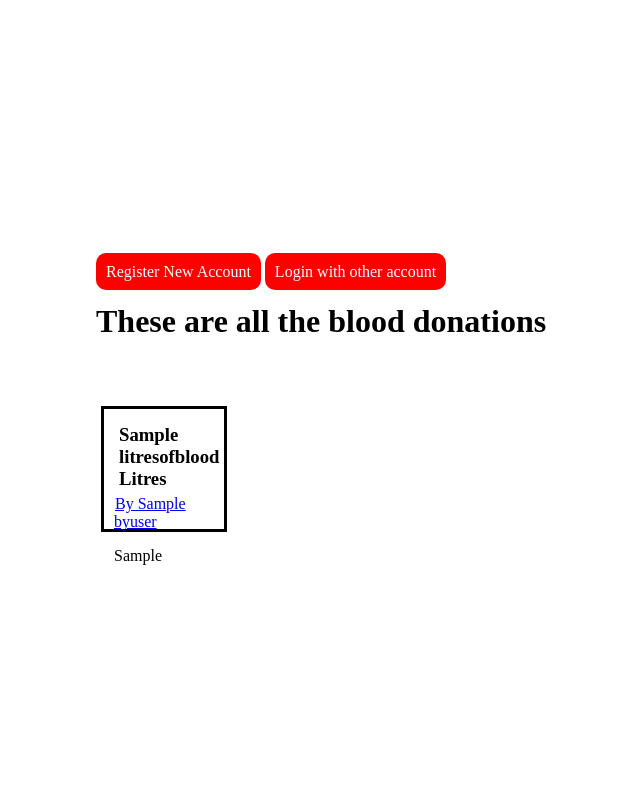
After one commit to pathaksoham2003/Django, a Django app: template blood_donation/members/templates/all_blogs.html in a window 1280 px wide. The commit adds this page. Shown: the whole page, without its empty margins (32-672 px from the left). Run offline with Django 4.2, Linux system fonts and the light colour scheme; the template is opened without the code that fills it: most values are stand-ins (such as "Sample title", 1, 10 or a date in 2020).

Commit message:
Updated the code base

```diff
--- a/blood_donation/members/models.py
+++ b/blood_donation/members/models.py
@@ -7,3 +7,9 @@ class Users(models.Model):
     email = models.CharField(null=True, max_length=50)
     password = models.CharField(null=True,max_length=25)
     phone = models.IntegerField(null=True)
+
+class Bloods(models.Model):
+    byid = models.IntegerField(null=True)
+    byuser = models.CharField(null=True,max_length=25)
+    litresofblood = models.IntegerField(null=True)
+    bloodGroup = models.CharField(null=True,max_length=10)
--- /dev/null
+++ b/blood_donation/members/static/all_blogs.css
@@ -0,0 +1,51 @@
+html{
+    margin:0;
+    padding:0;
+}
+body{
+    width:100%;
+    margin:0;
+    padding:0;
+    min-height:100vh;
+    display: flex;
+    align-items: center;
+    justify-content: center;
+    flex-direction: column;
+}
+.login{
+    color:white;
+    text-decoration: none;
+   background-color: red; width:200px;
+    padding: 10px;
+    border-radius: 10px;
+}
+
+body > div {
+    padding:20px;
+    width:80%;
+}
+body > div:nth-child(2){
+    display: flex;
+    justify-content: flex-start;
+    align-items: flex-start;
+}
+.card{
+    border: 3px solid black;
+    padding:10px;
+    margin:5px;
+    width:100px;
+    height: 100px;
+}
+
+.card > h3{
+    margin:5px;
+}
+
+.card > a{
+    margin : 2px 1px;
+}
+
+p {
+    width:100%;
+    overflow: hidden;
+}
--- /dev/null
+++ b/blood_donation/members/templates/all_blogs.html
@@ -0,0 +1,33 @@
+{% load static %}
+<!DOCTYPE html>
+<!--[if lt IE 7]>      <html class="no-js lt-ie9 lt-ie8 lt-ie7"> <![endif]-->
+<!--[if IE 7]>         <html class="no-js lt-ie9 lt-ie8"> <![endif]-->
+<!--[if IE 8]>         <html class="no-js lt-ie9"> <![endif]-->
+<!--[if gt IE 8]>      <html class="no-js"> <!--<![endif]-->
+<html>
+    <head>
+        <meta charset="utf-8">
+        <meta http-equiv="X-UA-Compatible" content="IE=edge">
+        <title>all blogs</title>
+        <meta name="description" content="">
+        <meta name="viewport" content="width=device-width, initial-scale=1">
+        <link rel="stylesheet" href="{% static 'all_blogs.css' %}">
+    </head>
+    <body>
+        <div>
+        <a class="login" href="/register">Register New Account</a>
+        <a class="login" href="/login">Login with other account</a>
+        <h1> These are all the blood donations</h1>
+        </div>
+        <div class="contain">
+        {% for x in context %}
+        <div class="card">
+        <h3>{{x.litresofblood}} Litres</h3>
+        <a href="/profile/{{ x.byid }}">By {{x.byuser}}</a>
+        <p>{{x.bloodGroup}}</p>
+        <br/>
+        </div>
+        {% endfor %}
+    </div>
+    </body>
+</html>
--- a/blood_donation/members/templates/login.html
+++ b/blood_donation/members/templates/login.html
@@ -15,7 +15,7 @@
             <input name="email" placeholder="Email"/>
             <input name="password" placeholder="Password"/>
             <button type="submit">LOGIN</button>
-            <a >If you don't have an account</a>
+            <a href="/register">If you don't have an account</a>
         </form>
 </body>
 </html>
--- a/blood_donation/members/templates/register.html
+++ b/blood_donation/members/templates/register.html
@@ -8,7 +8,7 @@
     <link rel="stylesheet" href="{% static 'register.css' %}">
 </head>
 <body>
-    <form action="/profile" method="POST">
+    <form action="/registeruser" method="POST">
         {% csrf_token %}
         <h1>Register</h1>
         <h3>{{message}}</h3>
--- a/blood_donation/members/urls.py
+++ b/blood_donation/members/urls.py
@@ -2,9 +2,12 @@ from django.urls import path
 from . import views
 
 urlpatterns = [
-    path("",views.index,name="index"),
+    path("",views.all_blogs,name="all_blogs"),
     path('login/', views.login , name ="login"),
     path("checkuser",views.checkuser, name="profile"),
     path('register/',views.register , name="register"),
     path("registeruser",views.registeruser, name="profile"),
+    path("profile/<int:id>",views.profile,name="profile_details"),
+    path("create_blog/<str:name>/<int:id>",views.create_blog,name="create_blog"),
+    path("insert_blog/<str:name>/<int:id>",views.insert_blog,name="insert_blog"),
 ]
```
Also changed, not shown: blood_donation/members/static/master.css (deleted, +0 -12 lines), blood_donation/members/static/profile.css (added, +33 -0 lines), blood_donation/members/templates/create_blog.html (added, +24 -0 lines), blood_donation/members/templates/profile.html (+16 -5 lines), blood_donation/members/views.py (+34 -25 lines), blood_donation/members/migrations/0007_bloods.py (added), blood_donation/members/migrations/0008_rename_byname_bloods_byuser.py (added), blood_donation/members/static/create_blog.css (added).
